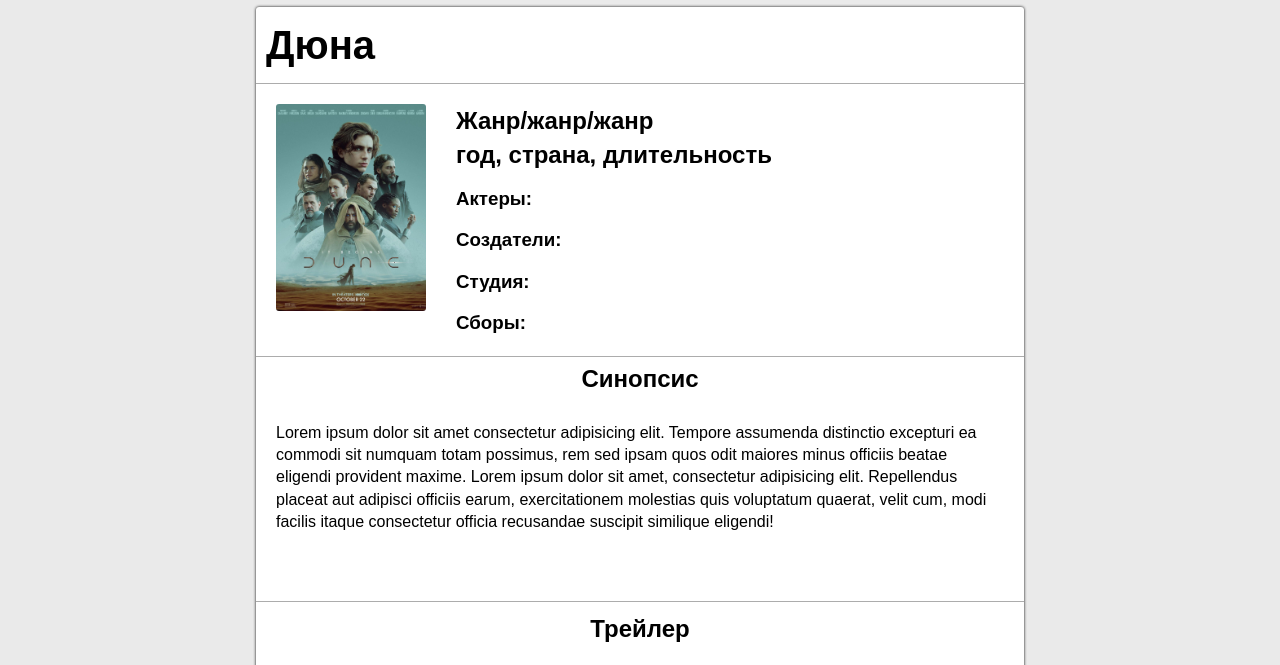
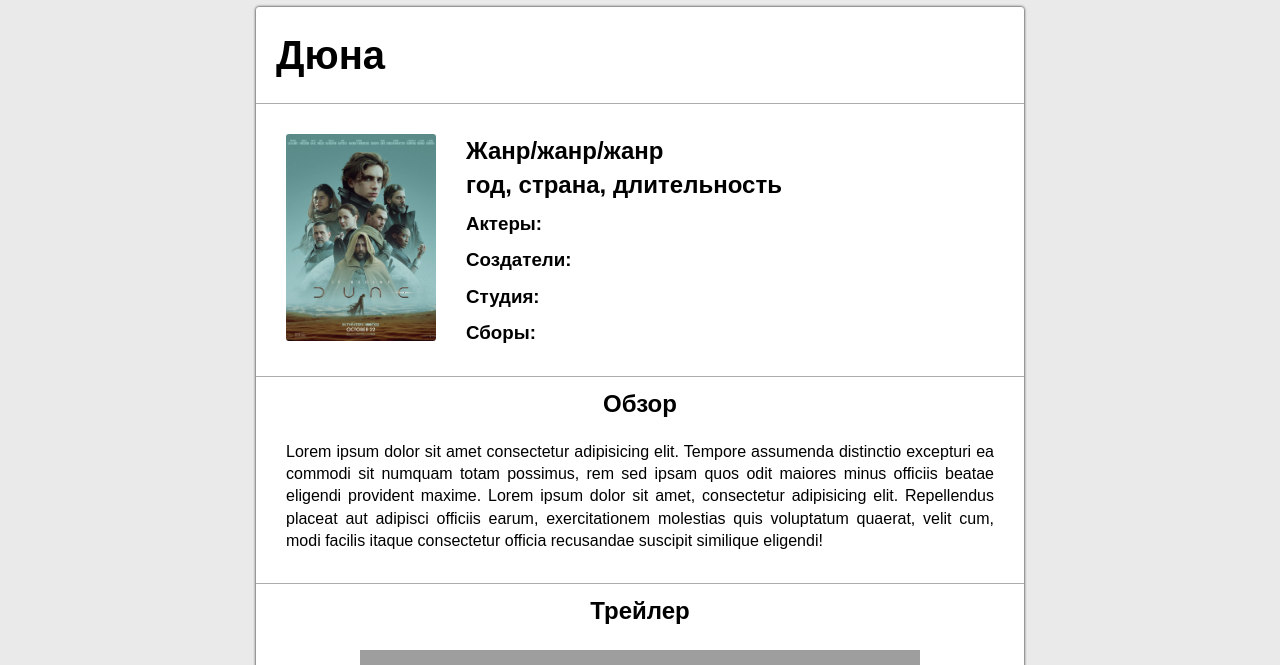
Before and after one commit to Heynord/Website, a plain HTML site: page dune.html in a window 1280 px wide. Shown: the part 61-726 px from the top of the page. Drawn offline with Linux system fonts and the light colour scheme; grey boxes are pictures that could not be loaded.

Commit message:
Added small style improvements

```diff
--- a/dune.html
+++ b/dune.html
@@ -41,7 +41,7 @@
                     </div>
                 </article>
                 <div class="movie-synopsis">
-                    <header class="header-synopsis"><h2>Синопсис</h2></header>
+                    <header class="header-synopsis"><h2>Обзор</h2></header>
                     <p class="synopsis">Lorem ipsum dolor sit amet consectetur adipisicing elit. Tempore assumenda distinctio excepturi ea commodi sit numquam totam possimus, rem sed ipsam quos odit maiores minus officiis beatae eligendi provident maxime. Lorem ipsum dolor sit amet, consectetur adipisicing elit. Repellendus placeat aut adipisci officiis earum, exercitationem molestias quis voluptatum quaerat, velit cum, modi facilis itaque consectetur officia recusandae suscipit similique eligendi!</p>
                 </div>
                 <div class="movie-trailer">
--- a/style.css
+++ b/style.css
@@ -166,7 +166,7 @@ input {
 article {
     display: block;
     overflow: hidden;
-    padding: 20px;
+    padding: 30px;
     border-bottom: 1px solid rgb(172, 172, 172);
 }
 
@@ -220,26 +220,28 @@ article img {
 
 .tab-heading-films {
     text-align: left;
-    padding: 10px;
+    padding: 20px;
     border-bottom: 1px solid rgb(172, 172, 172);
     font-weight: bold;
     font-size: 40px;
 }
 
 .movie-details-info {
-    margin-top: 15px;
+    margin-top: 10px;
 }
 
 .header-synopsis {
     text-align: center;
-    margin-top: 5px;
 }
 
 .synopsis {
-    padding: 10px 20px 51px 20px;
+    margin: 0;
+    padding: 20px;
+    text-align: justify;
 }
 
 .movie-synopsis {
+    padding: 10px;
     border-bottom: 1px solid rgb(172, 172, 172);;
 }
 
```
Also changed, not shown: jumanji.html (+1 -1 lines), nightmare-on-elm-street.html (+1 -1 lines), shrek.html (+1 -1 lines), silence-of-the-lambs.html (+1 -1 lines), spider-man.html (+1 -1 lines).
